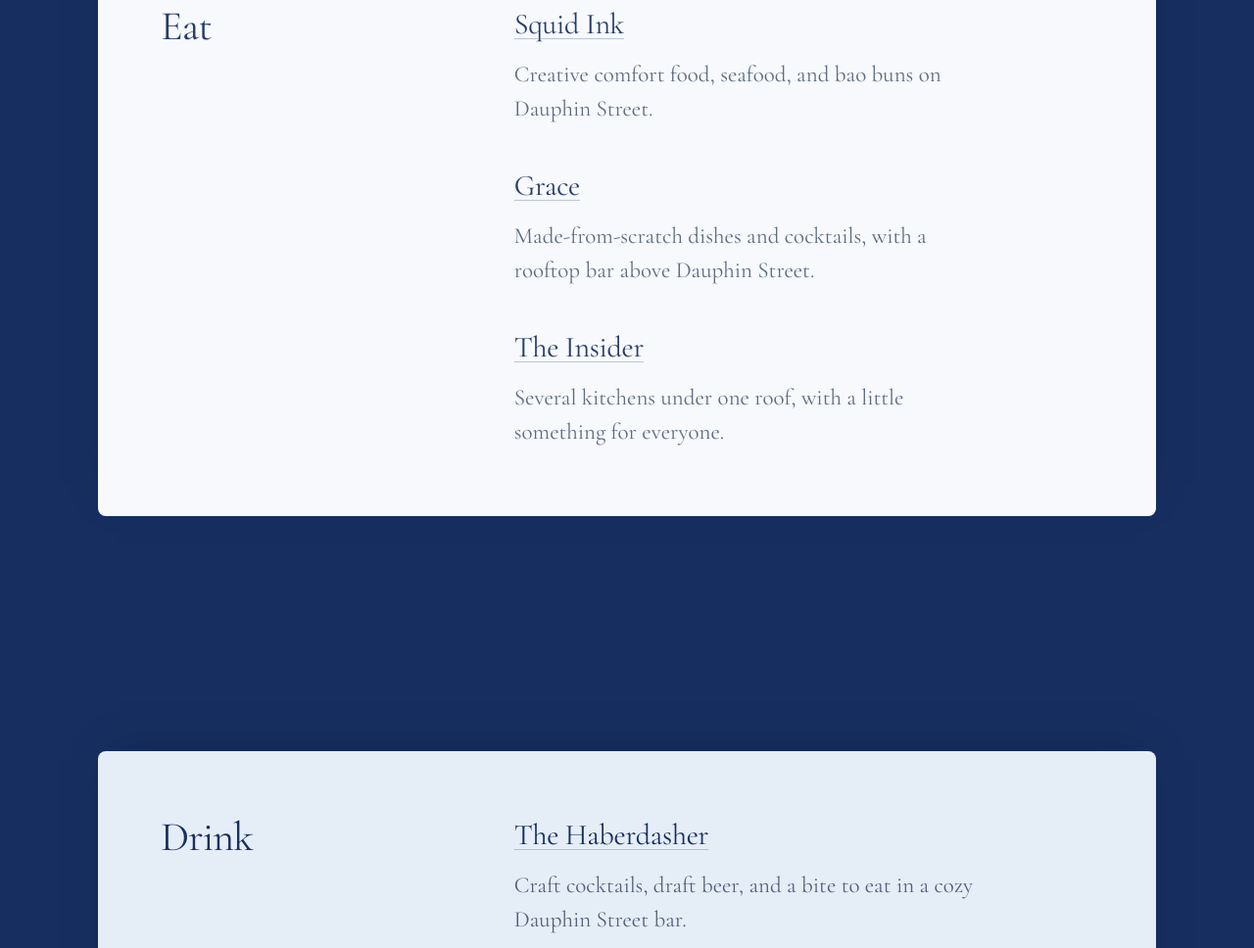
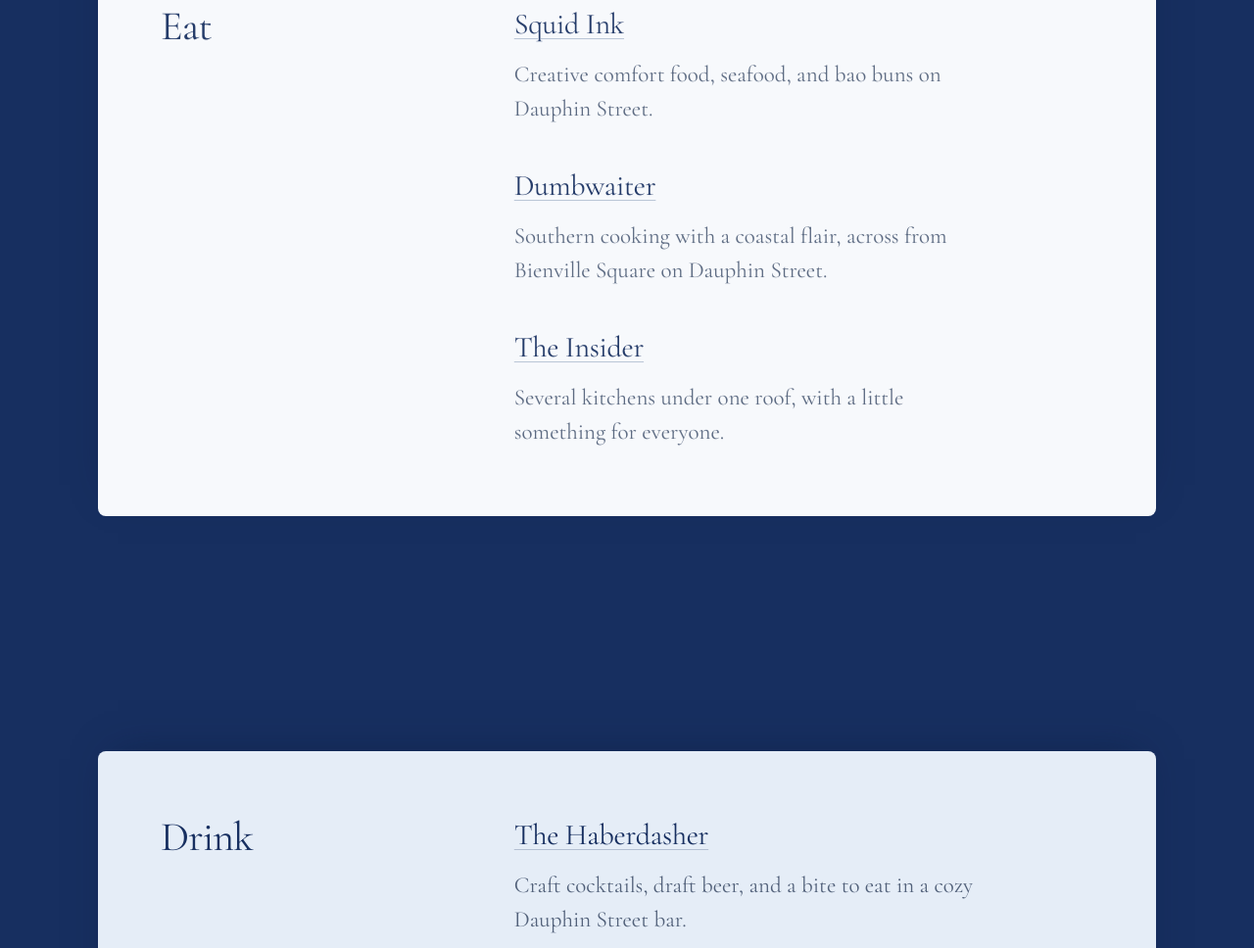
Before and after one commit to ModernTransport132/ally-dalton-wedding, a plain HTML site: page docs/lodging/index.html in a window 1280 px wide. Shown: the part 2863-3831 px from the top of the page at 98% size. Drawn offline with Linux system fonts and the light colour scheme; files that its build step writes are made by us from their sources.

Commit message:
Add files via upload

```diff
--- a/docs/lodging/index.html
+++ b/docs/lodging/index.html
@@ -36,7 +36,7 @@
  <section class="local-guide" aria-labelledby="picks-title"><div class="guide-wrap">
   <div class="guide-heading reveal"><h2 id="picks-title">Ally’s Picks</h2><p>Things to do in Mobile</p></div>
   <div class="picks-grid"><section class="pick-category eat" aria-labelledby="eat-title"><div class="pick-inner"><h3 id="eat-title">Eat</h3><div class="place-list"><article><h4><a href="https://squidinkeats.com/menu/" target="_blank" rel="noopener noreferrer">Squid Ink</a></h4><p>Creative comfort food, seafood, and bao buns on Dauphin Street.</p></article>
-<article><h4><a href="https://graceondauphin.com/" target="_blank" rel="noopener noreferrer">Grace</a></h4><p>Made-from-scratch dishes and cocktails, with a rooftop bar above Dauphin Street.</p></article>
+<article><h4><a href="https://dumbwaiterrestaurant.com/" target="_blank" rel="noopener noreferrer">Dumbwaiter</a></h4><p>Southern cooking with a coastal flair, across from Bienville Square on Dauphin Street.</p></article>
 <article><h4><a href="https://www.outsiderspresents.com/the-insider" target="_blank" rel="noopener noreferrer">The Insider</a></h4><p>Several kitchens under one roof, with a little something for everyone.</p></article></div></div></section>
 <section class="pick-category drink" aria-labelledby="drink-title"><div class="pick-inner"><h3 id="drink-title">Drink</h3><div class="place-list"><article><h4><a href="https://www.thehabmobile.com/" target="_blank" rel="noopener noreferrer">The Haberdasher</a></h4><p>Craft cocktails, draft beer, and a bite to eat in a cozy Dauphin Street bar.</p></article>
 <article><h4><a href="https://www.lasfloriditas.com/faq" target="_blank" rel="noopener noreferrer">Las Floriditas</a></h4><p>A Cuban-inspired speakeasy with cocktails and small plates. Check their website for the daily password before you go.</p></article>
```
